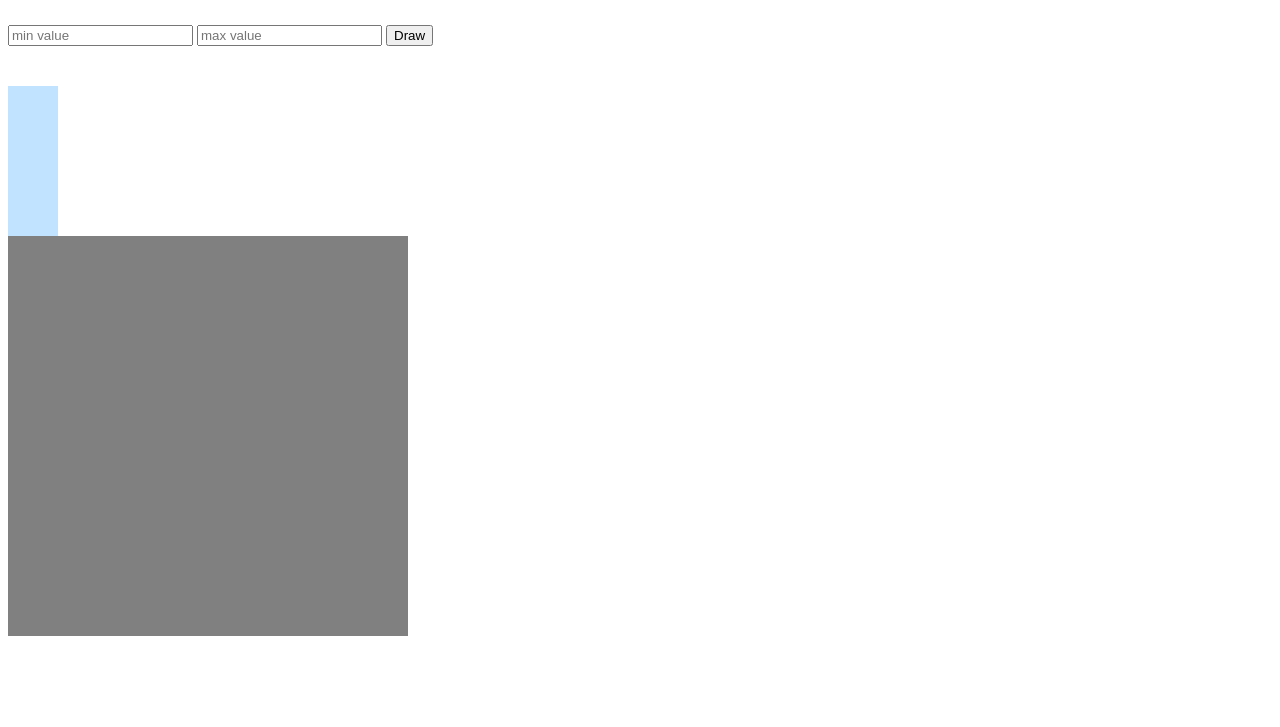
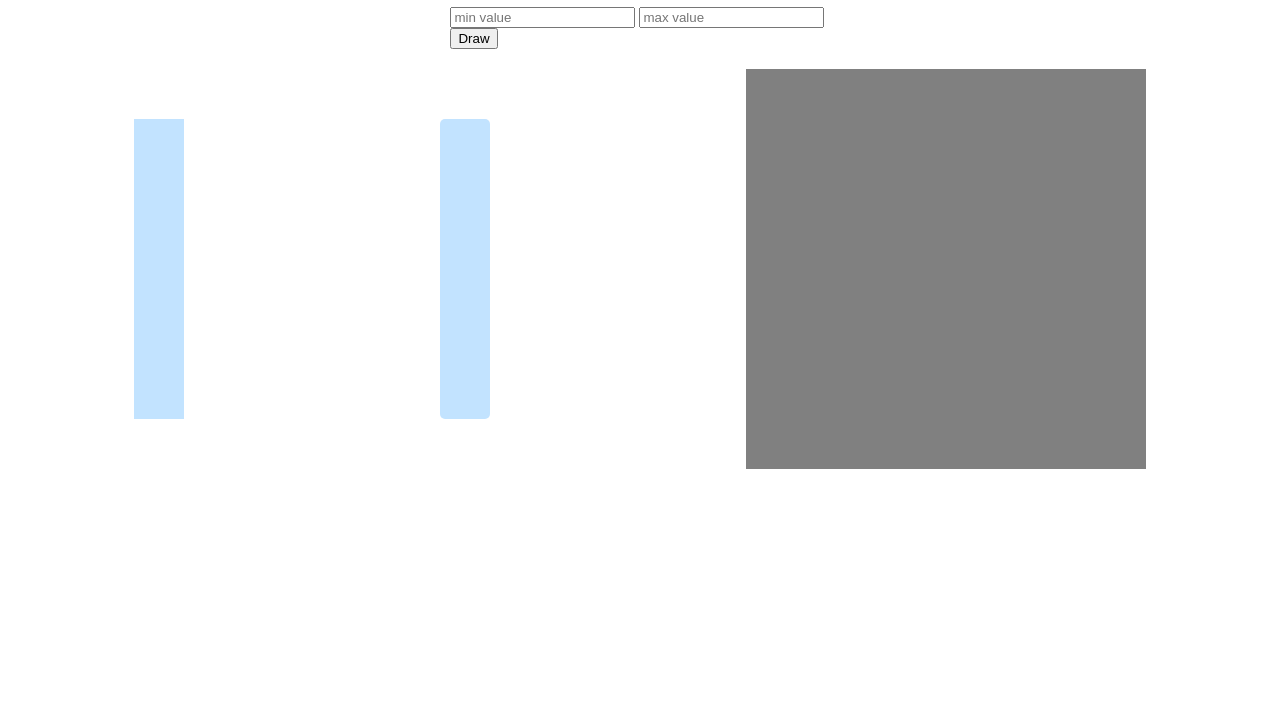
Before and after one commit to SagarPrasad160/assignment-2, a plain HTML site: page index.html in a window 1280 px wide. Shown: the part 73-800 px from the top of the page. Drawn offline with Linux system fonts and the light colour scheme.

Commit message:
complete level3

```diff
--- a/app.js
+++ b/app.js
@@ -2,6 +2,7 @@ const minEL = document.querySelector(".min");
 const maxEl = document.querySelector(".max");
 const drawBtn = document.querySelector(".draw");
 const fillEl = document.querySelector(".fill");
+const gradientFillEl = document.getElementById("gradient-fill");
 const canvas = document.querySelector(".canvas");
 
 const ctx = canvas.getContext("2d");
@@ -34,4 +35,7 @@ drawBtn.addEventListener("click", () => {
   ctx.arc(canvas.width / 2, canvas.height / 2, 100, 0, circleFill);
   ctx.closePath();
   ctx.fill();
+
+  // update the gradient fill element
+  gradientFillEl.style.height = `${fillPercentage}%`;
 });
--- a/index.html
+++ b/index.html
@@ -11,10 +11,15 @@
       <input type="number" placeholder="max value" class="max" />
       <button class="draw">Draw</button>
     </div>
-    <div class="container">
-      <div class="fill"></div>
+    <div class="wrapper">
+      <div class="container">
+        <div class="fill"></div>
+      </div>
+      <div class="gradient-container">
+        <div class="gradient-fill" id="gradient-fill"></div>
+      </div>
+      <canvas class="canvas" width="400" height="400"></canvas>
     </div>
-    <canvas class="canvas" width="400" height="400"></canvas>
     <script src="app.js"></script>
   </body>
 </html>
--- a/styles.css
+++ b/styles.css
@@ -1,5 +1,5 @@
 .container {
-  height: 150px;
+  height: 300px;
   width: 50px;
   background-color: #c2e3ff;
   position: relative;
@@ -13,8 +13,36 @@
 }
 
 .input-group {
-  margin: 40px auto;
+  width: 30%;
+  margin: 20px auto;
 }
 .canvas {
   background-color: gray;
 }
+
+.gradient-container {
+  width: 50px;
+  height: 300px;
+  margin: 20px auto;
+  background: #c2e3ff;
+  border-radius: 5px;
+  position: relative;
+}
+
+.gradient-fill {
+  width: 100%;
+  height: 0%;
+  position: absolute;
+  bottom: 0;
+  background-image: linear-gradient(to top, #008cff 0%, #c2e3ff 100%);
+  transition: width 0.3s ease;
+}
+
+h1 {
+  text-align: center;
+}
+.wrapper {
+  display: flex;
+  align-items: center;
+  padding: 0 10%;
+}
```
